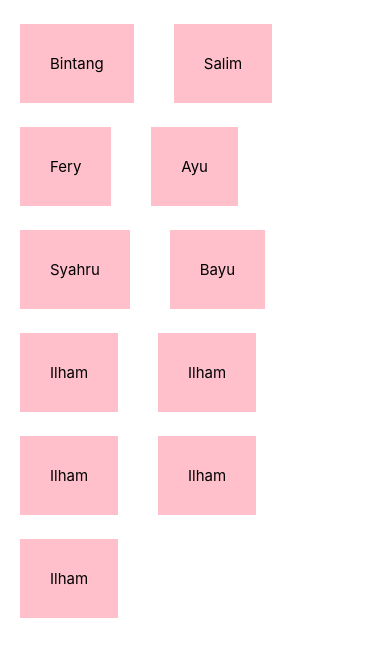
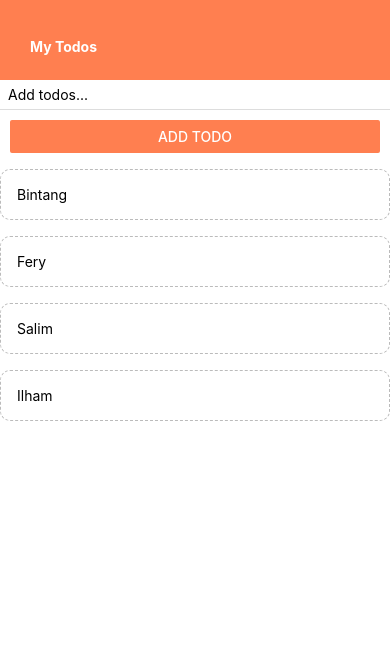
Before and after one commit to M-BintangR/todo-list-react-native, a React Native app: screen / in a window 390 px wide. Shown: the top 656 px of the page. Built offline with nearby package versions, Linux system fonts and the light colour scheme.

Commit message:
make todo list react native  ✅

```diff
--- a/App.js
+++ b/App.js
@@ -1,19 +1,36 @@
 import {
+  RefreshControl,
   StyleSheet,
   View,
 } from 'react-native';
 
 import Latihan1 from './Latihan1';
 import Latihan2 from './Latihan2';
+import Latihan3 from './Latihan3';
+import { useCallback, useState } from 'react';
 
 export default function App() {
 
+  const [refreshing, setRefreshing] = useState(false);
+
+  const onRefresh = useCallback(() => {
+    setRefreshing(true);
+    setTimeout(() => {
+      setRefreshing(false);
+    }, 2000);
+  }, []);
 
   return (
     <View style={styles.container}>
-      {/* <Latihan1/> */}
-      <Latihan2/>
-
+       <View
+        contentContainerStyle={styles.scrollView}
+        refreshControl={
+          <RefreshControl refreshing={refreshing} onRefresh={onRefresh} />
+        }>
+          {/* <Latihan1/> */}
+          {/* <Latihan2/> */}
+          <Latihan3/>
+      </View>
     </View>
   );
 }
@@ -23,4 +40,10 @@ const styles = StyleSheet.create({
     flex: 1,
     backgroundColor: '#fff',
   },
+  scrollView: {
+    flex: 1,
+    backgroundColor: 'pink',
+    alignItems: 'center',
+    justifyContent: 'center',
+  },
 });
--- /dev/null
+++ b/Latihan3.js
@@ -0,0 +1,54 @@
+import React, { useState } from 'react'
+import { FlatList, View, StyleSheet, Text } from 'react-native'
+import Header from './components/Header';
+import TodoItem from './components/TodoItem';
+import AddTodo from './components/AddTodo';
+
+export default function Latihan3() {
+
+    const [todos, setTodos] = useState([
+        {text: 'Bintang', id: '1'},
+        {text: 'Fery', id: '2'},
+        {text: 'Salim', id: '3'},
+        {text: 'Ilham', id: '4'},
+    ]);
+
+    const pressHandler = (id) => {
+        setTodos((prev) => prev.filter(todo => todo.id != id));
+    }
+
+    const submitHandler = (text) => {
+        setTodos((prev) => [{text: text, id: Math.random().toString() }, ...prev]);
+    }
+
+    return (
+        <View>
+
+            <Header/>
+
+            <View styles={styles.content}>
+
+                <AddTodo submitHandler={submitHandler}/>
+
+                <View styles={styles.list}>
+                    <FlatList
+                        keyExtractor={item => item.id}
+                        data={todos}
+                        renderItem={({item}) => (
+                          <TodoItem item={item} pressHandler={pressHandler}/>
+                        )}
+                    />
+                </View>
+            </View>
+        </View>
+    )
+}
+
+const styles = StyleSheet.create({
+    content: {
+        padding: 40,
+    },
+    list: {
+        marginTop: 20,
+    },
+})
--- /dev/null
+++ b/components/AddTodo.js
@@ -0,0 +1,44 @@
+import React, { useState } from 'react'
+import { Button, StyleSheet, TextInput, View } from 'react-native'
+
+export default function AddTodo({submitHandler}) {
+
+    const [text, setText] = useState('');
+
+    const changeHandler = (val) => {
+        setText(val);
+    }
+
+    const handlerPress = () => {
+        submitHandler(text)
+        setText('');
+    }
+
+    return (
+        <View>
+            <TextInput
+                style={styles.input}
+                placeholder='Add todos...'
+                value={text}
+                onChangeText={(val) => changeHandler(val)}
+            />
+
+            <View style={styles.button}>
+                <Button onPress={handlerPress} title='Add Todo' color='coral'/>
+            </View>
+        </View>
+    )
+}
+
+const styles = StyleSheet.create({
+    input: {
+        marginBottom: 10,
+        paddingHorizontal: 8,
+        paddingVertical: 6,
+        borderBottomWidth: 1,
+        borderBottomColor: '#ddd',
+    },
+    button: {
+        marginHorizontal: 10,
+    }
+})
--- /dev/null
+++ b/components/Header.js
@@ -0,0 +1,23 @@
+import React from 'react'
+import { View, Text, StyleSheet } from 'react-native'
+
+export default function Header() {
+    return (
+        <View style={styles.header}>
+            <Text style={styles.title}>My Todos</Text>
+        </View>
+    )
+}
+
+const styles = StyleSheet.create({
+    header: {
+        height: 80,
+        paddingTop: 38,
+        backgroundColor: 'coral',
+        paddingHorizontal: 30,
+    },
+    title: {
+        color: '#fff',
+        fontWeight: 'bold',
+    },
+});
--- /dev/null
+++ b/components/TodoItem.js
@@ -0,0 +1,24 @@
+import React from 'react'
+import { View, StyleSheet, Text, TouchableOpacity } from 'react-native'
+
+export default function TodoItem({item, pressHandler}) {
+
+    return (
+        <View>
+            <TouchableOpacity onPress={() => pressHandler(item.id)}>
+                <Text style={styles.item}>{item.text}</Text>
+            </TouchableOpacity>
+        </View>
+    )
+}
+
+const styles = StyleSheet.create({
+    item: {
+        padding: 16,
+        marginTop: 16,
+        borderColor: '#bbb',
+        borderWidth: 1,
+        borderStyle: 'dashed',
+        borderRadius: 10,
+    }
+});
```
